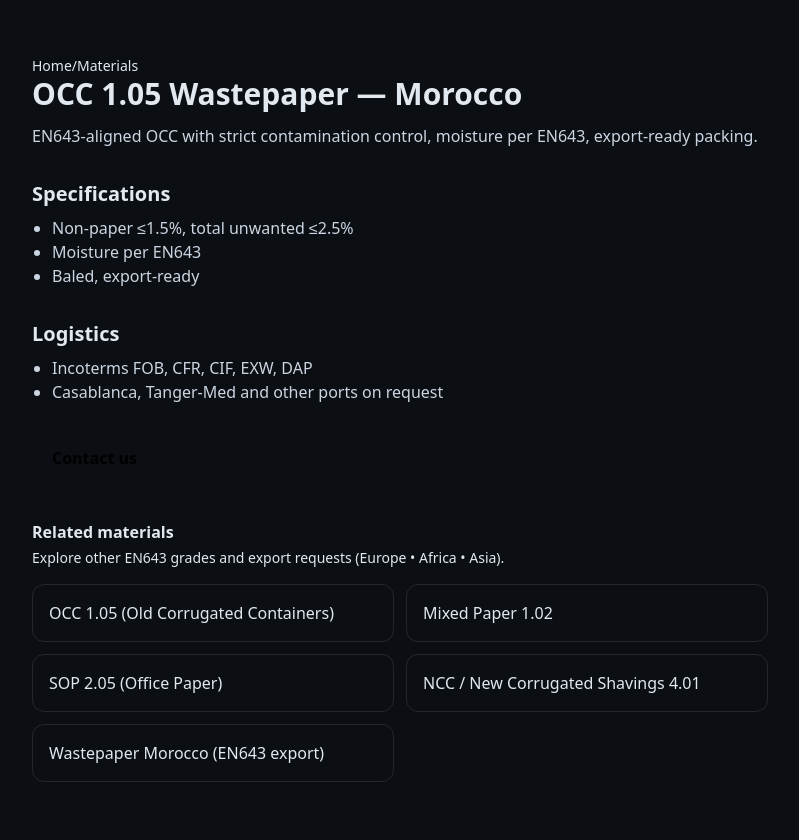
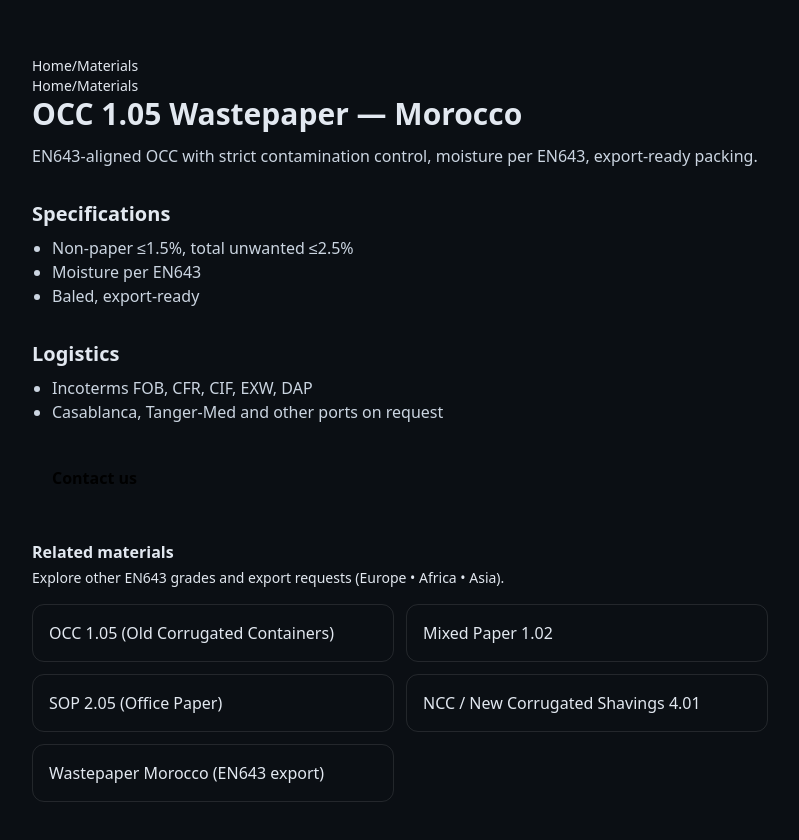
Before and after one commit to TheReda/tohire-trading, a Next.js app: page /en/occ in a window 1280 px wide. Shown: the top 840 px of the page, without its empty margins (240-1039 px from the left). Built offline with nearby package versions, Linux system fonts and the light colour scheme.

Commit message:
seo(ui): add visual + JSON-LD breadcrumbs and replace <a> with <Link>

```diff
--- a/app/en/mixed-paper/page.tsx
+++ b/app/en/mixed-paper/page.tsx
@@ -29,6 +29,9 @@ export default function Page() {
       <BreadcrumbsLd items={[{name:"Home",url:"https://tohiretrading.com/"},{name:"Materials",url:"https://tohiretrading.com/#materials"},{name:document?.title||"",url:"https://tohiretrading.com/en/mixed-paper"}]} />
 
       <Breadcrumbs items={[{name: "Home", href: "/"}, {name: "Materials", href: "/#materials"}]} />
+      <BreadcrumbsLd items={[{name:"Home",url:"https://tohiretrading.com/"},{name:"Materials",url:"https://tohiretrading.com/#materials"},{name:document?.title||"",url:"https://tohiretrading.com/en/mixed-paper"}]} />
+
+      <Breadcrumbs items={[{name: "Home", href: "/"}, {name: "Materials", href: "/#materials"}]} />
       <h1 className="text-3xl font-bold">Mixed Papers and Boards (1.02)</h1>
       <p className="mt-3 text-slate-300">Sorted mix with clear documentary trail and EN643 alignment.</p>
       <Link href="/#contact" className="inline-block mt-8 rounded-xl bg-[--brand] text-black px-5 py-2.5 font-semibold">Contact us</Link>
--- a/app/en/occ/page.tsx
+++ b/app/en/occ/page.tsx
@@ -29,6 +29,9 @@ export default function Page() {
       <BreadcrumbsLd items={[{name:"Home",url:"https://tohiretrading.com/"},{name:"Materials",url:"https://tohiretrading.com/#materials"},{name:document?.title||"",url:"https://tohiretrading.com/en/occ"}]} />
 
       <Breadcrumbs items={[{name: "Home", href: "/"}, {name: "Materials", href: "/#materials"}]} />
+      <BreadcrumbsLd items={[{name:"Home",url:"https://tohiretrading.com/"},{name:"Materials",url:"https://tohiretrading.com/#materials"},{name:document?.title||"",url:"https://tohiretrading.com/en/occ"}]} />
+
+      <Breadcrumbs items={[{name: "Home", href: "/"}, {name: "Materials", href: "/#materials"}]} />
       <h1 className="text-3xl font-bold">OCC 1.05 Wastepaper — Morocco</h1>
       <p className="mt-3 text-slate-300">EN643-aligned OCC with strict contamination control, moisture per EN643, export-ready packing.</p>
       <h2 className="mt-8 text-xl font-semibold">Specifications</h2>
--- a/app/en/shavings-ncc/page.tsx
+++ b/app/en/shavings-ncc/page.tsx
@@ -29,6 +29,9 @@ export default function Page() {
       <BreadcrumbsLd items={[{name:"Home",url:"https://tohiretrading.com/"},{name:"Materials",url:"https://tohiretrading.com/#materials"},{name:document?.title||"",url:"https://tohiretrading.com/en/shavings-ncc"}]} />
 
       <Breadcrumbs items={[{name: "Home", href: "/"}, {name: "Materials", href: "/#materials"}]} />
+      <BreadcrumbsLd items={[{name:"Home",url:"https://tohiretrading.com/"},{name:"Materials",url:"https://tohiretrading.com/#materials"},{name:document?.title||"",url:"https://tohiretrading.com/en/shavings-ncc"}]} />
+
+      <Breadcrumbs items={[{name: "Home", href: "/"}, {name: "Materials", href: "/#materials"}]} />
       <h1 className="text-3xl font-bold">New Corrugated Cuttings (4.01)</h1>
       <p className="mt-3 text-slate-300">Unused trimmings from corrugated production. Very low contamination, contract-based specs.</p>
       <Link href="/#contact" className="inline-block mt-8 rounded-xl bg-[--brand] text-black px-5 py-2.5 font-semibold">Contact us</Link>
--- a/app/en/sop-office-paper/page.tsx
+++ b/app/en/sop-office-paper/page.tsx
@@ -29,6 +29,9 @@ export default function Page() {
       <BreadcrumbsLd items={[{name:"Home",url:"https://tohiretrading.com/"},{name:"Materials",url:"https://tohiretrading.com/#materials"},{name:document?.title||"",url:"https://tohiretrading.com/en/sop-office-paper"}]} />
 
       <Breadcrumbs items={[{name: "Home", href: "/"}, {name: "Materials", href: "/#materials"}]} />
+      <BreadcrumbsLd items={[{name:"Home",url:"https://tohiretrading.com/"},{name:"Materials",url:"https://tohiretrading.com/#materials"},{name:document?.title||"",url:"https://tohiretrading.com/en/sop-office-paper"}]} />
+
+      <Breadcrumbs items={[{name: "Home", href: "/"}, {name: "Materials", href: "/#materials"}]} />
       <h1 className="text-3xl font-bold">Sorted Office Paper (2.05)</h1>
       <p className="mt-3 text-slate-300">Consistent SOP feedstock for mills. Documentation and QA included.</p>
       <Link href="/#contact" className="inline-block mt-8 rounded-xl bg-[--brand] text-black px-5 py-2.5 font-semibold">Contact us</Link>
--- a/app/en/wastepaper-morocco/page.tsx
+++ b/app/en/wastepaper-morocco/page.tsx
@@ -29,6 +29,9 @@ export default function Page() {
       <BreadcrumbsLd items={[{name:"Home",url:"https://tohiretrading.com/"},{name:"Materials",url:"https://tohiretrading.com/#materials"},{name:document?.title||"",url:"https://tohiretrading.com/en/wastepaper-morocco"}]} />
 
       <Breadcrumbs items={[{name: "Home", href: "/"}, {name: "Materials", href: "/#materials"}]} />
+      <BreadcrumbsLd items={[{name:"Home",url:"https://tohiretrading.com/"},{name:"Materials",url:"https://tohiretrading.com/#materials"},{name:document?.title||"",url:"https://tohiretrading.com/en/wastepaper-morocco"}]} />
+
+      <Breadcrumbs items={[{name: "Home", href: "/"}, {name: "Materials", href: "/#materials"}]} />
       <h1 className="text-3xl font-bold">Wastepaper Trading in Morocco</h1>
       <p className="mt-3 text-slate-300">OCC 1.05, 4.01 shavings, mixed paper 1.02, SOP 2.05. EN643 alignment and full export logistics.</p>
       <h2 className="mt-8 text-xl font-semibold">Why ToHiRe</h2>
--- a/app/fr/occ-carton-maroc/page.tsx
+++ b/app/fr/occ-carton-maroc/page.tsx
@@ -29,6 +29,9 @@ export default function Page() {
       <BreadcrumbsLd items={[{name:"Accueil",url:"https://tohiretrading.com/"},{name:"Matériaux",url:"https://tohiretrading.com/#materials"},{name:document?.title||"",url:"https://tohiretrading.com/fr/occ-carton-maroc"}]} />
 
       <Breadcrumbs items={[{name: "Accueil", href: "/"}, {name: "Matériaux", href: "/#materials"}]} />
+      <BreadcrumbsLd items={[{name:"Accueil",url:"https://tohiretrading.com/"},{name:"Matériaux",url:"https://tohiretrading.com/#materials"},{name:document?.title||"",url:"https://tohiretrading.com/fr/occ-carton-maroc"}]} />
+
+      <Breadcrumbs items={[{name: "Accueil", href: "/"}, {name: "Matériaux", href: "/#materials"}]} />
       <h1 className="text-3xl font-bold">OCC 1.05 Carton Ondulé — Maroc</h1>
       <p className="mt-3 text-slate-300">Flux aligné EN643, contrôle de contamination, humidité conforme, emballage export.</p>
       <Link href="/#contact" className="inline-block mt-8 rounded-xl bg-[--brand] text-black px-5 py-2.5 font-semibold">Nous contacter</Link>
--- a/app/fr/papiers-melanges/page.tsx
+++ b/app/fr/papiers-melanges/page.tsx
@@ -29,6 +29,9 @@ export default function Page() {
       <BreadcrumbsLd items={[{name:"Accueil",url:"https://tohiretrading.com/"},{name:"Matériaux",url:"https://tohiretrading.com/#materials"},{name:document?.title||"",url:"https://tohiretrading.com/fr/papiers-melanges"}]} />
 
       <Breadcrumbs items={[{name: "Accueil", href: "/"}, {name: "Matériaux", href: "/#materials"}]} />
+      <BreadcrumbsLd items={[{name:"Accueil",url:"https://tohiretrading.com/"},{name:"Matériaux",url:"https://tohiretrading.com/#materials"},{name:document?.title||"",url:"https://tohiretrading.com/fr/papiers-melanges"}]} />
+
+      <Breadcrumbs items={[{name: "Accueil", href: "/"}, {name: "Matériaux", href: "/#materials"}]} />
       <h1 className="text-3xl font-bold">Papiers et Cartons Mélangés (1.02)</h1>
       <p className="mt-3 text-slate-300">Flux trié, conformité EN643, documentation claire.</p>
       <Link href="/#contact" className="inline-block mt-8 rounded-xl bg-[--brand] text-black px-5 py-2.5 font-semibold">Nous contacter</Link>
```
